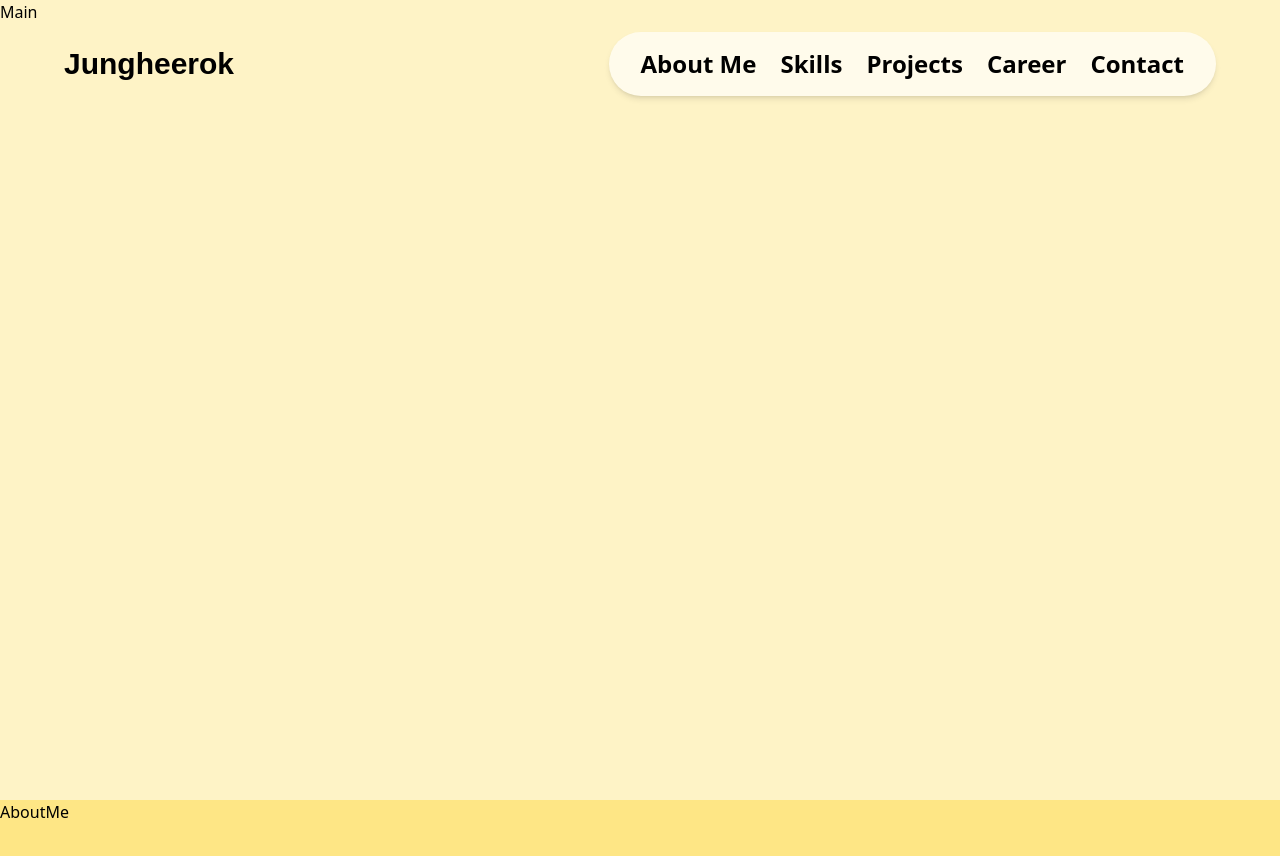
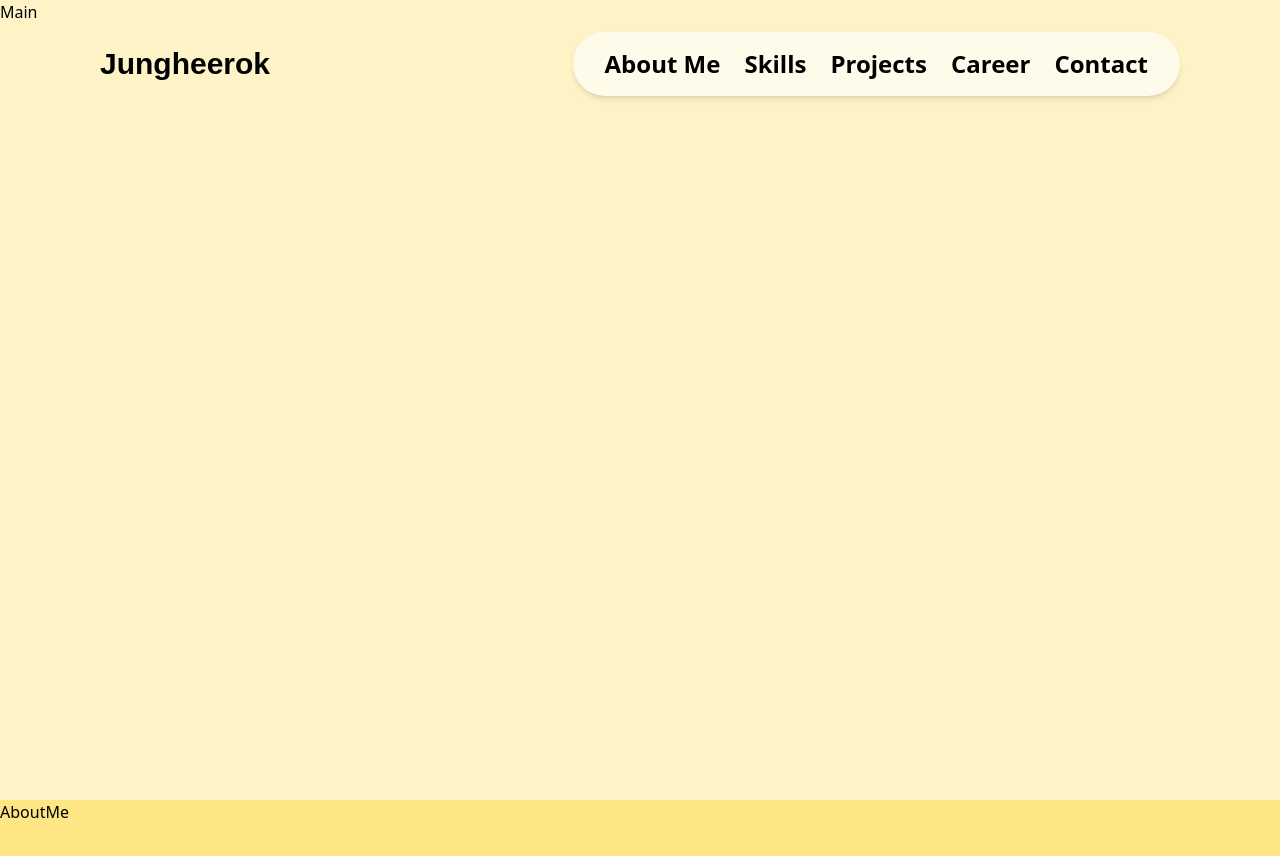
Before and after one commit to heerokj/my-portfolio, a Next.js app: page / in a window 1280 px wide. Shown: the top 856 px of the page. Built offline with nearby package versions, Linux system fonts and the light colour scheme; a web font is replaced by a local one.

Commit message:
헤더 위치 수정

```diff
--- a/src/components/Header.jsx
+++ b/src/components/Header.jsx
@@ -2,7 +2,7 @@ import React from "react";
 
 export default function Header() {
   return (
-    <header className="flex justify-between items-center fixed top-0 w-full py-8 px-16">
+    <header className="flex justify-between items-center fixed top-0 w-full py-8 px-[100px]">
       <div className="header-logo">
         <h1 className="font-bold text-3xl font-logo">
           <a href="#">Jungheerok</a>
```
